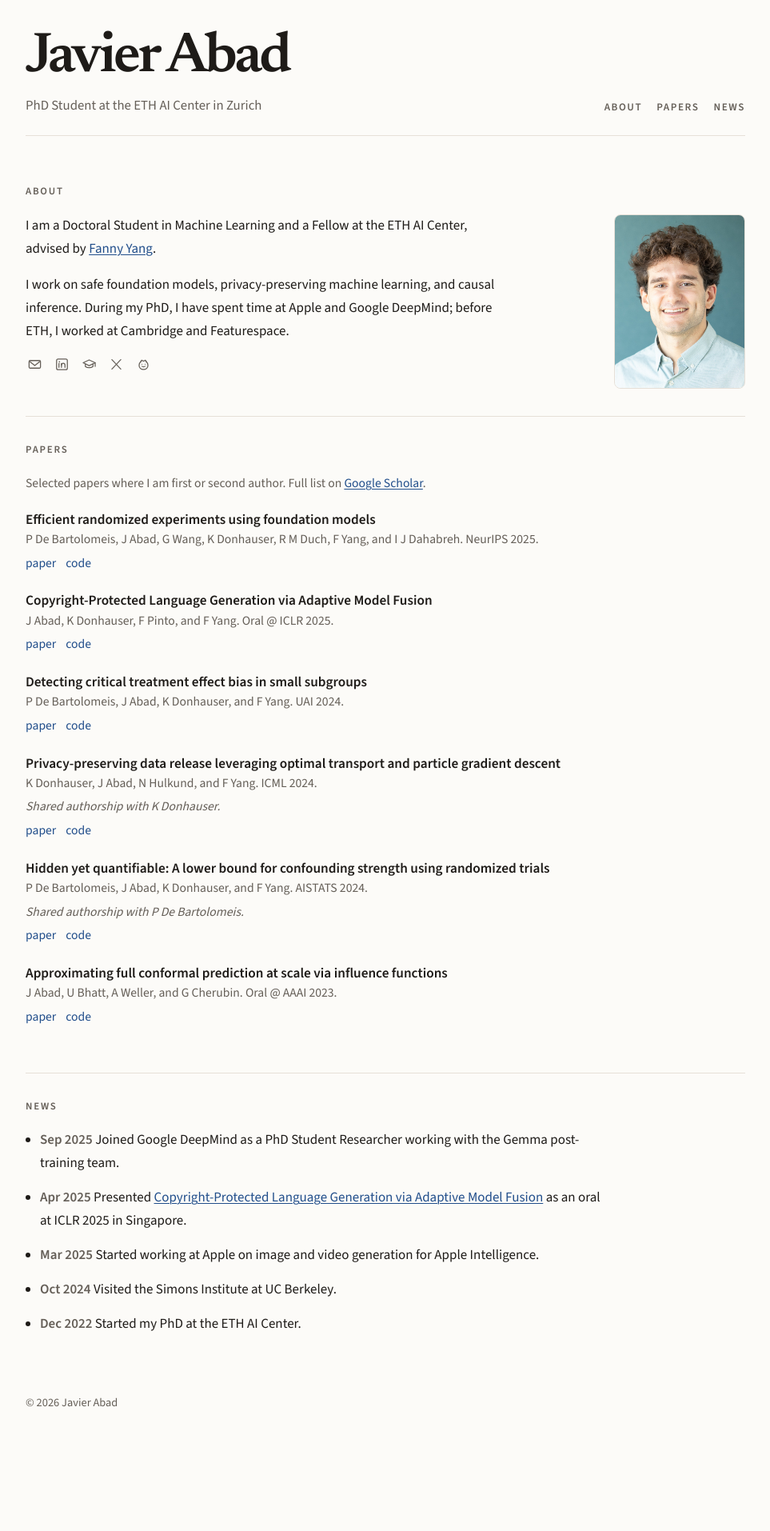
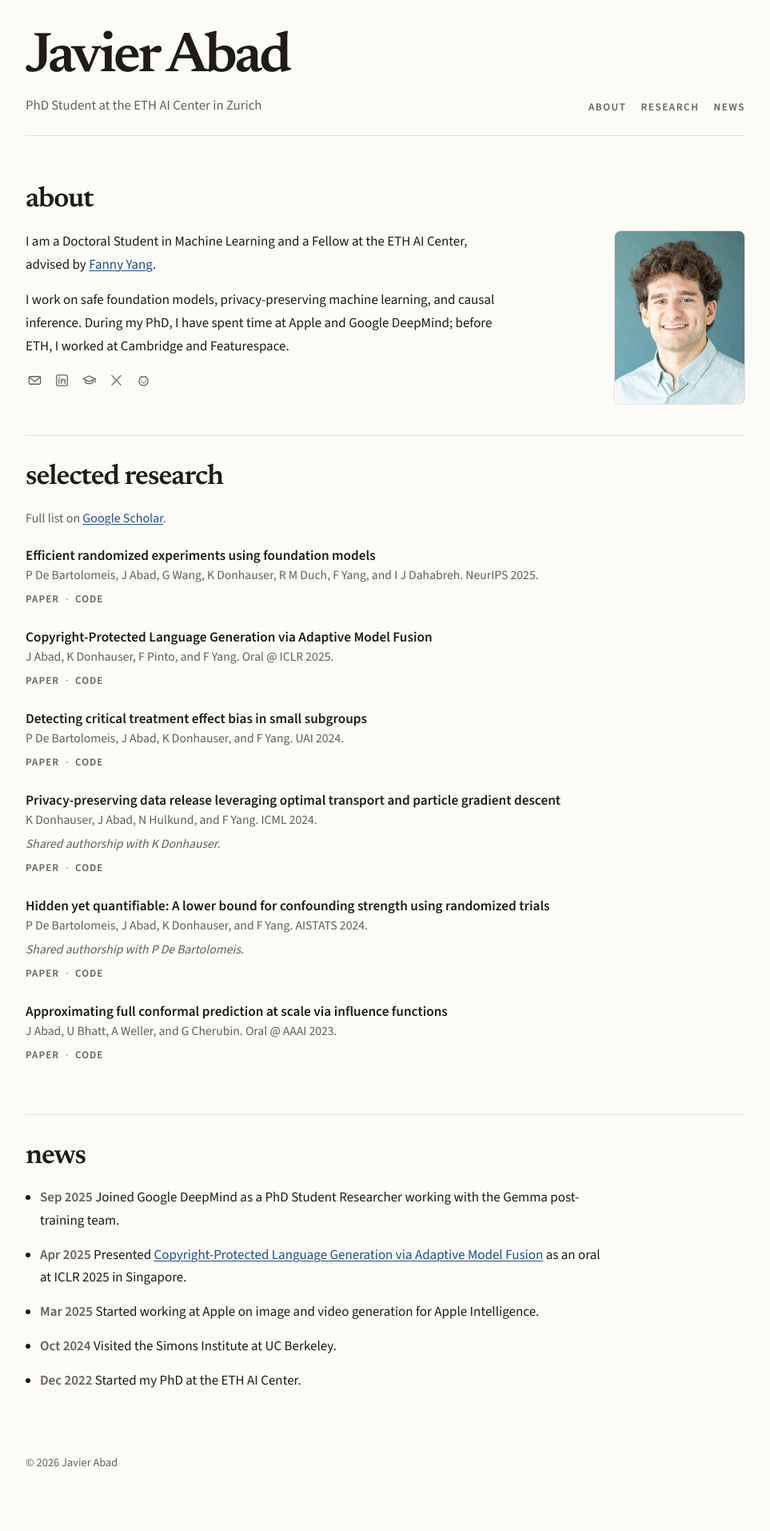
Before and after one commit to jaabmar/jaabmar.github.io, a Jekyll site: the page built from index.html, in a window 1280 px wide. Shown: the whole page at 80% size, without its empty margins (158-1121 px from the left). Built offline with Jekyll 4.4.1, drawn with Linux system fonts in a browser that asks for light colours; before the commit the page ends 1838 px from its top, so only the background shows below that.

Commit message:
Refine section headings and research links

```diff
--- a/assets/css/main.css
+++ b/assets/css/main.css
@@ -113,7 +113,7 @@ main {
 }
 
 section {
-  padding: 30px 0 34px;
+  padding: 34px 0 38px;
   border-bottom: 1px solid var(--line);
 }
 
@@ -122,12 +122,14 @@ section:last-of-type {
 }
 
 h2 {
-  margin: 0 0 18px;
-  font-size: 0.8rem;
-  font-weight: 700;
-  letter-spacing: 0.14em;
-  text-transform: uppercase;
-  color: var(--muted);
+  margin: 0 0 20px;
+  font-family: var(--display-font);
+  font-size: clamp(1.65rem, 3vw, 2.2rem);
+  font-weight: 600;
+  line-height: 1;
+  letter-spacing: -0.03em;
+  color: var(--text);
+  font-optical-sizing: auto;
 }
 
 p {
@@ -186,8 +188,8 @@ p {
 
 .section-note {
   color: var(--muted);
-  font-size: 0.98rem;
-  margin-bottom: 20px;
+  font-size: 1rem;
+  margin-bottom: 22px;
 }
 
 .news-list,
@@ -229,17 +231,29 @@ p {
 }
 
 .paper-links {
-  display: flex;
-  gap: 12px;
+  display: inline-flex;
+  align-items: center;
+  gap: 0;
   flex-wrap: wrap;
 }
 
 .paper-links a {
+  color: var(--muted);
+  font-size: 0.82rem;
+  font-weight: 600;
+  letter-spacing: 0.08em;
   text-decoration: none;
+  text-transform: uppercase;
+}
+
+.paper-link-sep {
+  margin: 0 8px;
+  color: #a49b91;
 }
 
 .paper-links a:hover {
-  text-decoration: underline;
+  color: var(--text);
+  text-decoration: none;
 }
 
 .paper-note {
@@ -286,4 +300,8 @@ p {
   .nav {
     font-size: 0.76rem;
   }
+
+  h2 {
+    font-size: clamp(1.45rem, 8vw, 1.9rem);
+  }
 }
--- a/index.html
+++ b/index.html
@@ -12,7 +12,7 @@ image: /artifacts/portrait.jpeg
     </div>
     <nav class="nav" aria-label="Primary">
       <a href="#about">about</a>
-      <a href="#papers">papers</a>
+      <a href="#research">research</a>
       <a href="#news">news</a>
     </nav>
   </header>
@@ -39,10 +39,10 @@ image: /artifacts/portrait.jpeg
       </div>
     </section>
 
-    <section id="papers">
-      <h2>papers</h2>
+    <section id="research">
+      <h2>selected research</h2>
       <p class="section-note">
-        Selected papers where I am first or second author. Full list on
+        Full list on
         <a
           href="https://scholar.google.es/citations?hl=es&amp;user={{ site.scholar_userid }}&amp;view_op=list_works"
           target="_blank"
@@ -62,6 +62,9 @@ image: /artifacts/portrait.jpeg
               <div class="paper-links">
                 {% for link in paper.links %}
                   <a href="{{ link.url }}" target="_blank" rel="noreferrer">{{ link.label }}</a>
+                  {% unless forloop.last %}
+                    <span class="paper-link-sep" aria-hidden="true">·</span>
+                  {% endunless %}
                 {% endfor %}
               </div>
             {% endif %}
```
